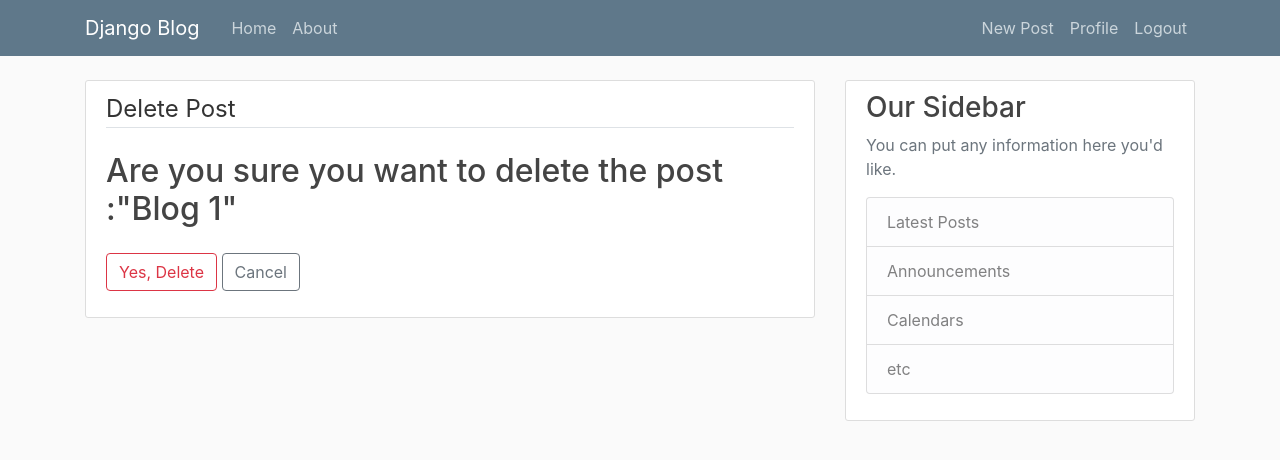
After one commit to Abhimanyu9539/learning-django, a Django app: page /post/1/delete/ in a window 1280 px wide. The commit adds this page. Shown: the top 460 px of the page. Run offline with Django 3.2, Linux system fonts and the light colour scheme; a user stored in the database is signed in; data comes from the database, SQL or seed files in the repository; both versions use the stored data as it was after the commit; some libraries are stand-ins or nearby versions.

Commit message:
Added create, update, delete post functionality

```diff
--- a/blogs/models.py
+++ b/blogs/models.py
@@ -1,6 +1,7 @@
 from django.db import models
 from django.utils import timezone
 from django.contrib.auth.models import User
+from django.urls import reverse
 
 class Post(models.Model):
     id = models.AutoField(primary_key=True)
@@ -11,3 +12,6 @@ class Post(models.Model):
 
     def __str__(self):
         return self.title
+
+    def get_absolute_url(self):
+        return reverse('post-detail', kwargs={'pk':self.pk})
--- a/blogs/templates/blogs/base.html
+++ b/blogs/templates/blogs/base.html
@@ -34,6 +34,7 @@
             <!-- Navbar Right Side -->
             <div class="navbar-nav">
               {% if user.is_authenticated%}
+              <a class="nav-item nav-link" href="{% url 'post-create' %}">New Post</a>
               <a class="nav-item nav-link" href="{% url 'profile' %}">Profile</a>
               <a class="nav-item nav-link" href="{% url 'logout'  %}">Logout</a>
 
--- /dev/null
+++ b/blogs/templates/blogs/post_confirm_delete.html
@@ -0,0 +1,20 @@
+{% extends "blogs/base.html" %}
+{% block content %}
+
+
+    <div class="content-section">
+        <form method="POST">
+            {% csrf_token %}
+            <fieldset class="form-group">
+                <legend class=" border-bottom mb-4">Delete Post</legend>
+                <h2>Are you sure you want to delete the post :"{{ object.title }}"</h2>
+            </fieldset>
+            <div class="form-group">
+                <button class="btn btn-outline-danger" type="submit" >Yes, Delete</button>
+                <a class="btn btn-outline-secondary" href="{%url 'post-detail' object.id%}">Cancel</a>
+            </div>
+        </form>
+    </div>
+
+
+{% endblock content %}
--- a/blogs/urls.py
+++ b/blogs/urls.py
@@ -1,10 +1,18 @@
 from django.urls import path
 from . import views
-from .views import PostListView, PostDetailView
+from .views import (
+        PostListView,
+        PostDetailView,
+        PostCreateView,
+        PostUpdateView,
+        PostDeleteView)
 
 
 urlpatterns = [
     path('', PostListView.as_view(), name="blog-home"),  ## Home page route
     path('post/<int:pk>/', PostDetailView.as_view(), name="post-detail"),
+    path('post/new/', PostCreateView.as_view(), name="post-create"),
+    path('post/<int:pk>/update/', PostUpdateView.as_view(), name="post-update"),
+    path('post/<int:pk>/delete/', PostDeleteView.as_view(), name="post-delete"),
     path('about/', views.about, name="blog-about"),
 ]
--- a/blogs/views.py
+++ b/blogs/views.py
@@ -1,5 +1,11 @@
 from django.shortcuts import render
-from django.views.generic import ListView, DetailView
+from django.contrib.auth.mixins import LoginRequiredMixin, UserPassesTestMixin
+from django.views.generic import (
+        ListView,
+        DetailView,
+        CreateView,
+        UpdateView,
+        DeleteView)
 from django.http import HttpResponse
 from .models import Post
 
@@ -22,6 +28,37 @@ class PostListView(ListView):
 class PostDetailView(DetailView):
     model = Post
 
+class PostCreateView(LoginRequiredMixin, CreateView):
+    model = Post
+    fields = ['title', 'content']
+
+    def form_valid(self, form):
+        form.instance.author = self.request.user
+        return super().form_valid(form)
+
+class PostUpdateView(LoginRequiredMixin, UserPassesTestMixin, UpdateView):
+    model = Post
+    fields = ['title', 'content']
+
+    def form_valid(self, form):
+        form.instance.author = self.request.user
+        return super().form_valid(form)
+
+    def test_func(self):
+        post = self.get_object()
+        if self.request.user == post.author:
+            return True
+        return False
+
+class PostDeleteView(LoginRequiredMixin, UserPassesTestMixin, DeleteView):
+    model = Post
+    success_url = '/'
+
+    def test_func(self):
+        post = self.get_object()
+        if self.request.user == post.author:
+            return True
+        return False
 
 
 def about(request):
```
Also changed, not shown: blogs/templates/blogs/post_detail.html (+7 -1 lines), blogs/templates/blogs/post_form.html (added, +20 -0 lines), db.sqlite3.
